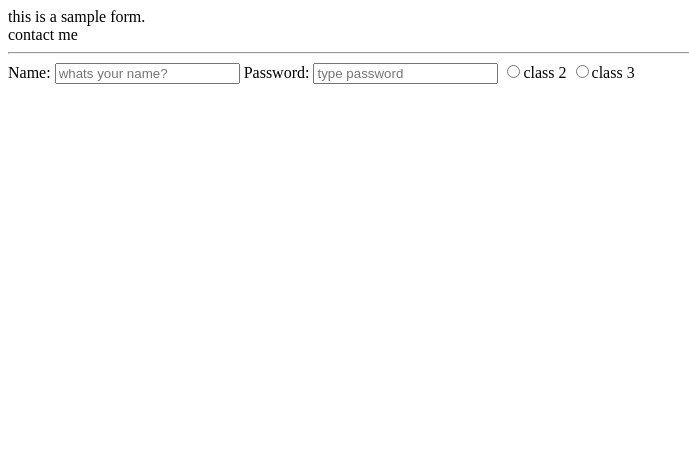
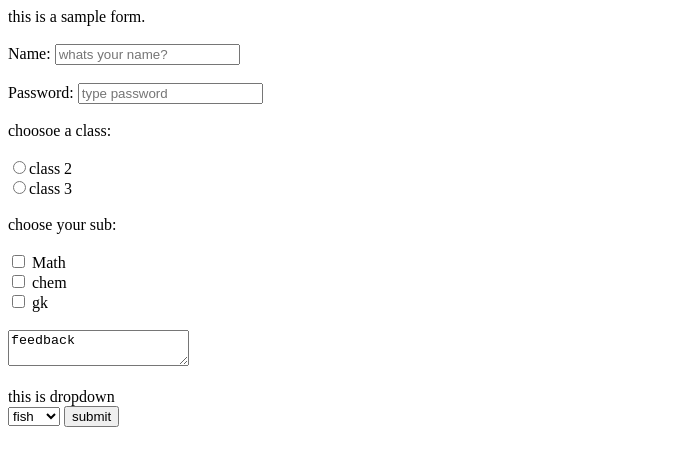
Before and after one commit to rifathasan71/Learning-HTML, a plain HTML site: page form.html in a window 1280 px wide. Shown: the whole page, without its empty margins (0-689 px from the left). Drawn offline with Linux system fonts and the light colour scheme.

Commit message:
form complete

```diff
--- a/form.html
+++ b/form.html
@@ -6,19 +6,46 @@
     <title>Document</title>
 </head>
 <body>
-    this is a sample form. <br> contact me<hr>
+    this is a sample form. <br><br>
     <form action="/action.php">
        Name: <input type="text" placeholder="whats your name?">
-       Password: <input type="password" placeholder="type password">
-
+       <br><br>Password: <input type="password" placeholder="type password">
+<br><br> choosoe a class:<br><br>
        <label for="2">
         <input type="radio" value="class 2" name="class" id="2">class 2
 
 
-    </label>
+    </label><br>
     <label for="3">
            <input type="radio" value="class 3" name="class"id="3">class 3
-    </label>
+    </label><br>
+<br>
+choose your sub:<br><br>
+    <label for="math">
+        <input type="checkbox" value="math" name="subject" id="101">
+        Math
+        </label><br>
+        <label for="chem">
+            <input type="checkbox" value="chem" name="subject" id="102">
+            chem
+            </label>
+            <br>
+            <label for="gk">
+                <input type="checkbox" value="gk" name="subject" id="103">
+                gk
+                </label>
+                <br><br>
+                <textarea name="feedback" id="101" placeholder="please add your note" height="500">feedback</textarea>
+                <br><br>
+                this is dropdown<br>
+                <select name="food items">
+                    <option value="fish">fish</option>
+                    <option value="meat">meat</option>
+                    <option value="fruits">fruits</option>
+
+                </select>
+                <input type="submit" value="submit">
+
     </form>
 </body>
 </html>
```
